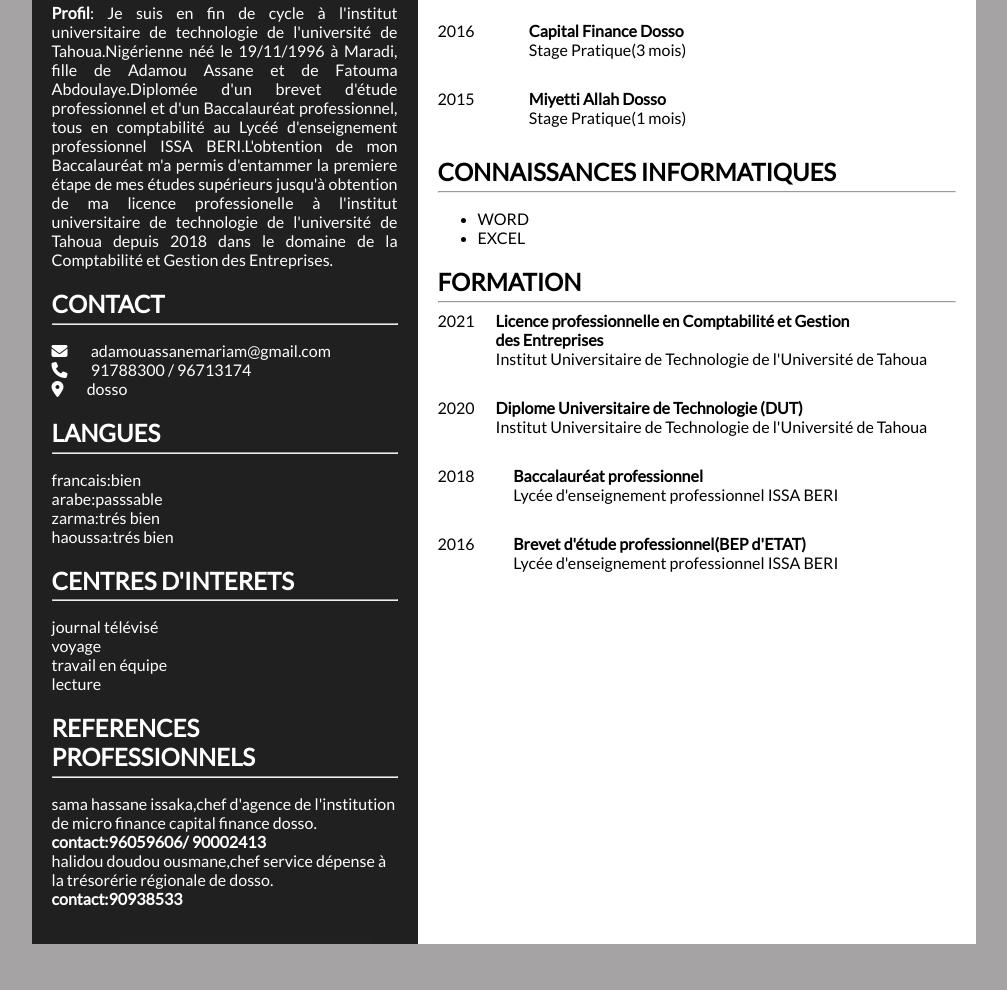
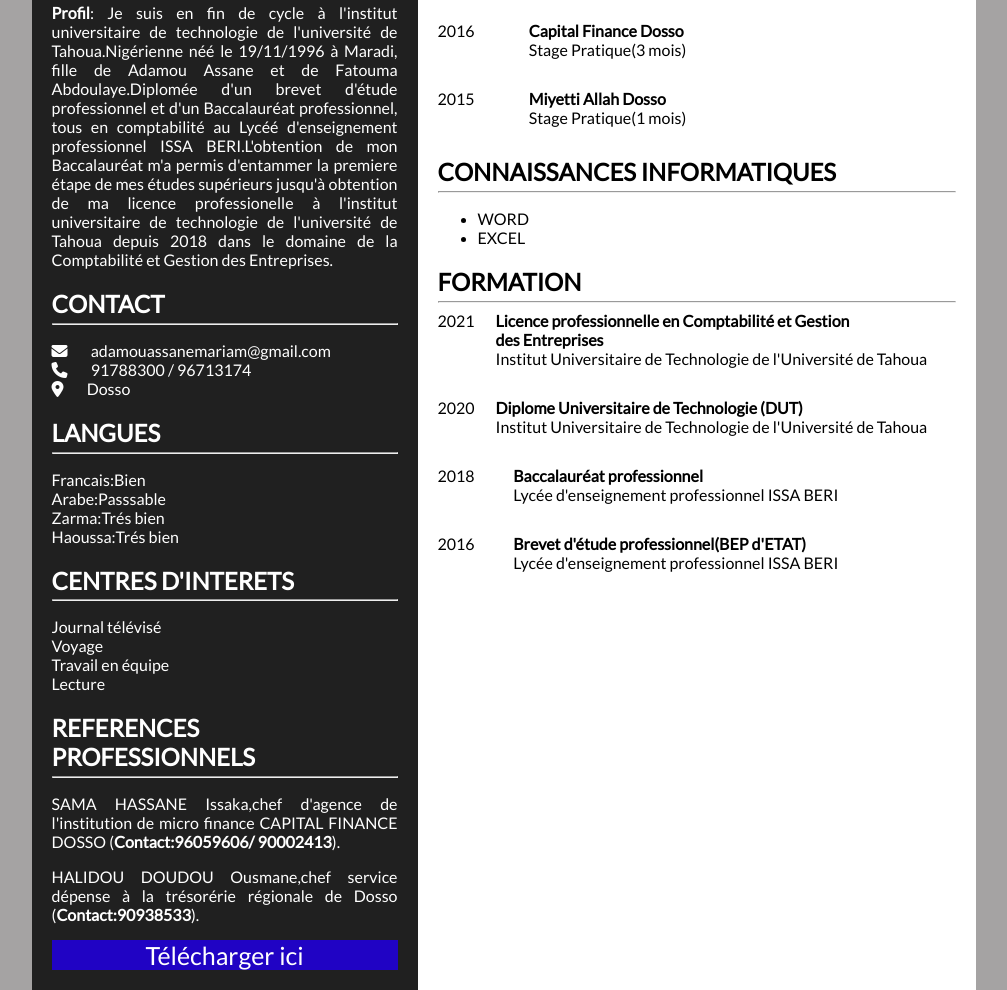
Before and after one commit to ADAMOUASSANEMariam/cv, a plain HTML site: page index.html in a window 1280 px wide. Shown: the part 335-1325 px from the top of the page, without its empty margins (136-1143 px from the left). Before the commit the page ends 1279 px from the top, so only its background shows below. Drawn offline with Linux system fonts and the light colour scheme.

Commit message:
1er modification

```diff
--- a/index.html
+++ b/index.html
@@ -106,17 +106,13 @@
             <div>
                 <h1>REFERENCES PROFESSIONNELS</h1>
                 <hr>
-                <ul>
-                    <li>
-                        SAMA HASSANE Issaka,chef d'agence de l'institution de micro finance CAPITAL FINANCE DOSSO.
-                        <strong>Contact:96059606/ 90002413</strong>
-                    </li>
-                    <li>
-                        HALIDOU DOUDOU Ousmane,chef service dépense à la trésorérie régionale de Dosso.
-                        <strong>Contact:90938533</strong>
-                    </li>
-                </ul>
+                <p> SAMA HASSANE Issaka,chef d'agence de l'institution de micro finance CAPITAL FINANCE DOSSO
+                    (<strong>Contact:96059606/ 90002413</strong>).</p>
+                <p>HALIDOU DOUDOU Ousmane,chef service dépense à la trésorérie régionale de Dosso
+                    (<strong>Contact:90938533</strong>).</p>
+
             </div>
+            <div class="btn"><a href="cv.doc">Télécharger ici</a></div>
         </section>
         <!--Experience Formation et Competence professionnel-->
         <section class="droit">
--- a/style.css
+++ b/style.css
@@ -23,7 +23,6 @@ body{
 }
 .gauche ul {
     list-style: none;
-    text-transform: lowercase;
 }
 .gauche span {
     margin-left: 20px;
@@ -68,3 +67,15 @@ img{
 .img{
     text-align: center;
 }
+
+.btn {
+    background: #2003c4;
+    text-align: center;
+    padding: 10px auto;
+}
+
+.btn a{
+    text-decoration: none;
+    color: white;
+    font-size: 25px;
+}
```
Also changed, not shown: 1 other file.
